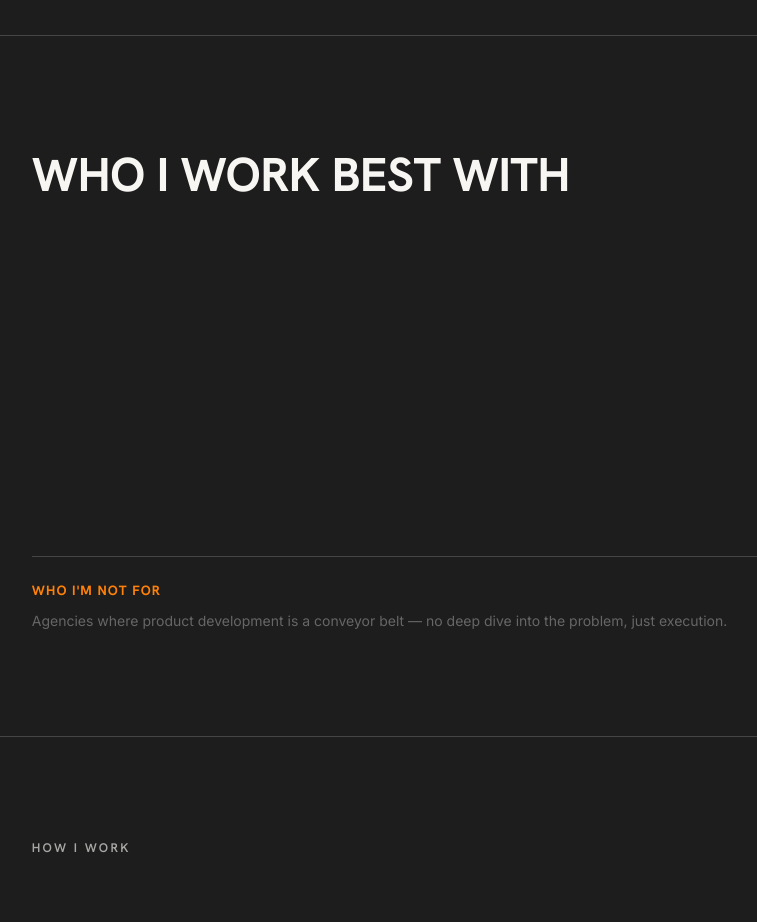
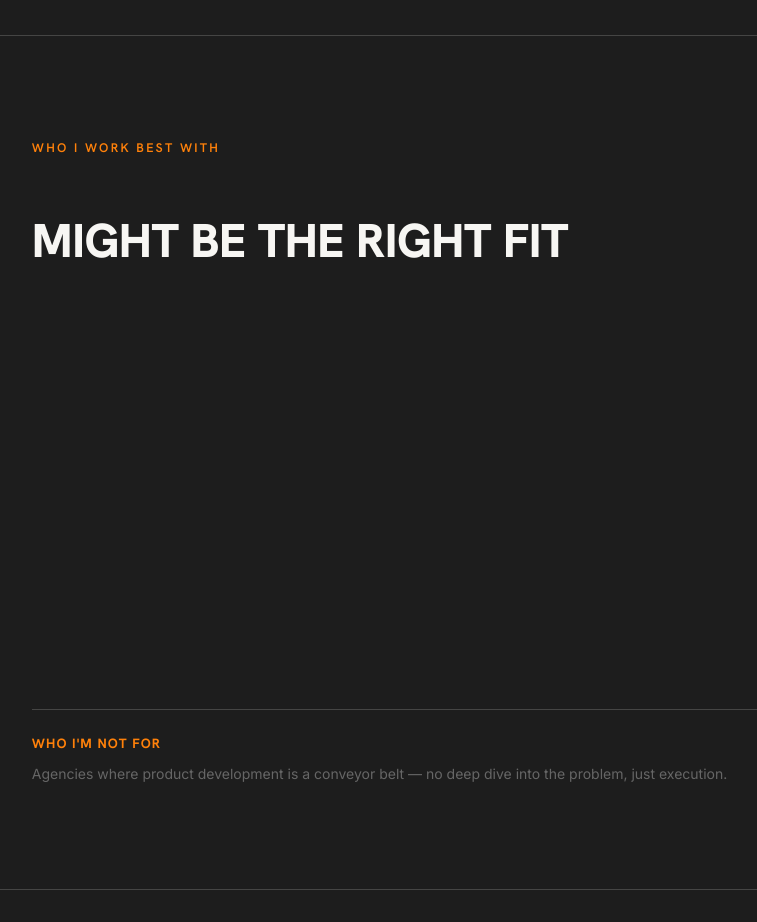
Before and after one commit to ovarvarenko/portfolio, a React (Vite) app: page / in a window 1280 px wide. Shown: the part 7700-8622 px from the top of the page, without its empty margins (109-866 px from the left). Built offline with nearby package versions, Linux system fonts and the light colour scheme.

Commit message:
redesign who i work best with section

```diff
--- a/content/en.ts
+++ b/content/en.ts
@@ -304,7 +304,8 @@ export const en: SiteContent = {
     },
   },
   whoIWorkBestWith: {
-    heading: "Who I work best with",
+    eyebrow: "Who I work best with",
+    heading: "Might be the right fit",
     segments: [
       {
         title: "Founders building 0→1",
--- a/content/types.ts
+++ b/content/types.ts
@@ -106,6 +106,7 @@ export interface SiteContent {
     };
   };
   whoIWorkBestWith: {
+    eyebrow: string;
     heading: string;
     segments: WhoIWorkBestWithSegment[];
     notForHeading: string;
--- a/content/ua.ts
+++ b/content/ua.ts
@@ -304,7 +304,8 @@ export const ua: SiteContent = {
     },
   },
   whoIWorkBestWith: {
-    heading: "З ким я працюю найкраще",
+    eyebrow: "З ким я працюю найкраще",
+    heading: "Можливо, це про вас",
     segments: [
       {
         title: "Засновники, що будують 0→1",
--- a/src/components/WhoIWorkBestWith.css
+++ b/src/components/WhoIWorkBestWith.css
@@ -6,8 +6,18 @@
   border-top: 1px solid var(--line);
 }
 
+.who-fit__eyebrow {
+  font-family: var(--font-heading);
+  font-size: var(--fs-eyebrow);
+  font-weight: 600;
+  letter-spacing: 0.18em;
+  text-transform: uppercase;
+  color: #ff810a;
+}
+
 .who-fit__heading {
   font-size: var(--fs-h2);
+  font-weight: 800;
   color: var(--paper);
   text-transform: uppercase;
   max-width: 24ch;
@@ -23,8 +33,15 @@
   display: flex;
   flex-direction: column;
   gap: 0.75rem;
-  padding-top: 1.25rem;
-  border-top: 1px solid var(--line-strong);
+  padding: 32px;
+  background: #1a1a1a;
+  border: 1px solid #2a2a2a;
+  border-radius: 4px;
+  transition: border-color 200ms ease;
+}
+
+.who-fit__segment:hover {
+  border-color: #ff810a;
 }
 
 .who-fit__segment-title {
--- a/src/components/WhoIWorkBestWith.tsx
+++ b/src/components/WhoIWorkBestWith.tsx
@@ -10,6 +10,7 @@ export function WhoIWorkBestWith() {
 
   return (
     <section className="who-fit" id="who-i-work-best-with">
+      <p className="who-fit__eyebrow">{content.whoIWorkBestWith.eyebrow}</p>
       <h2 className="who-fit__heading">{content.whoIWorkBestWith.heading}</h2>
 
       <div className="who-fit__segments" ref={ref}>
```
